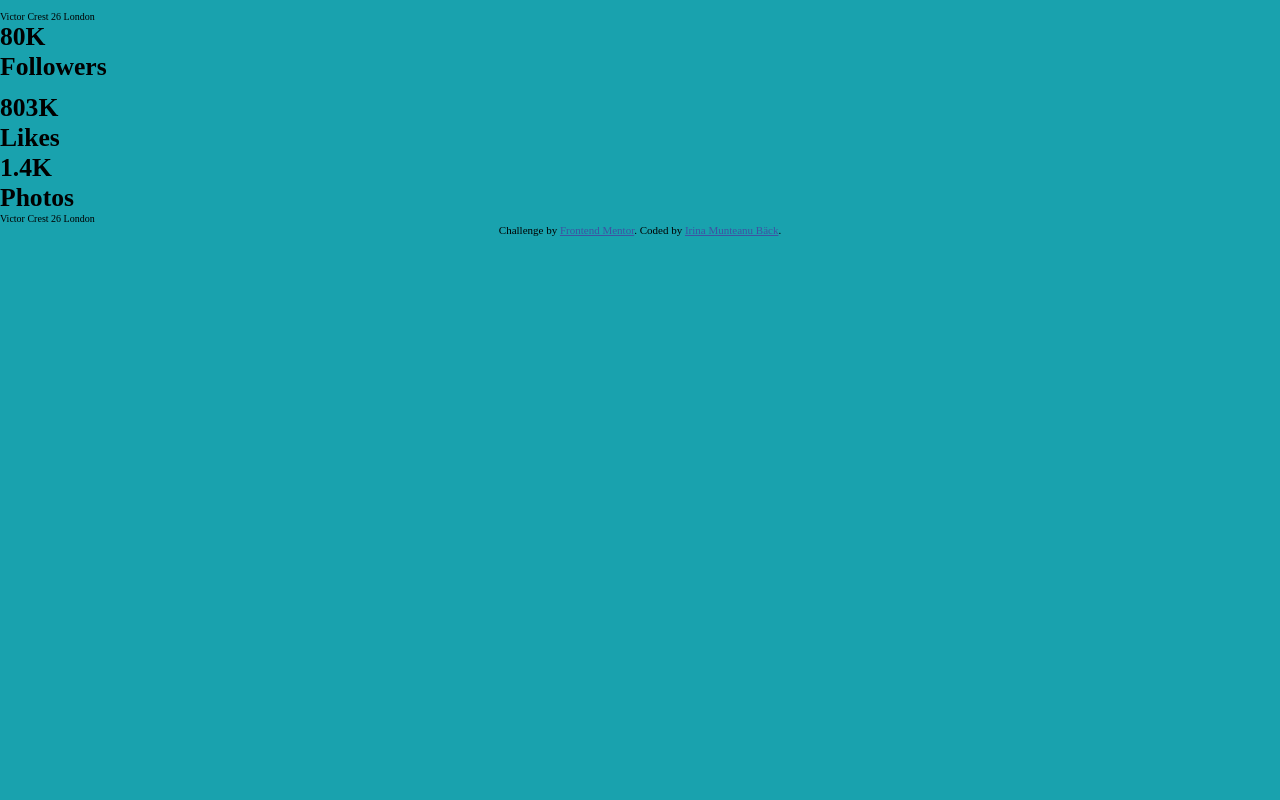
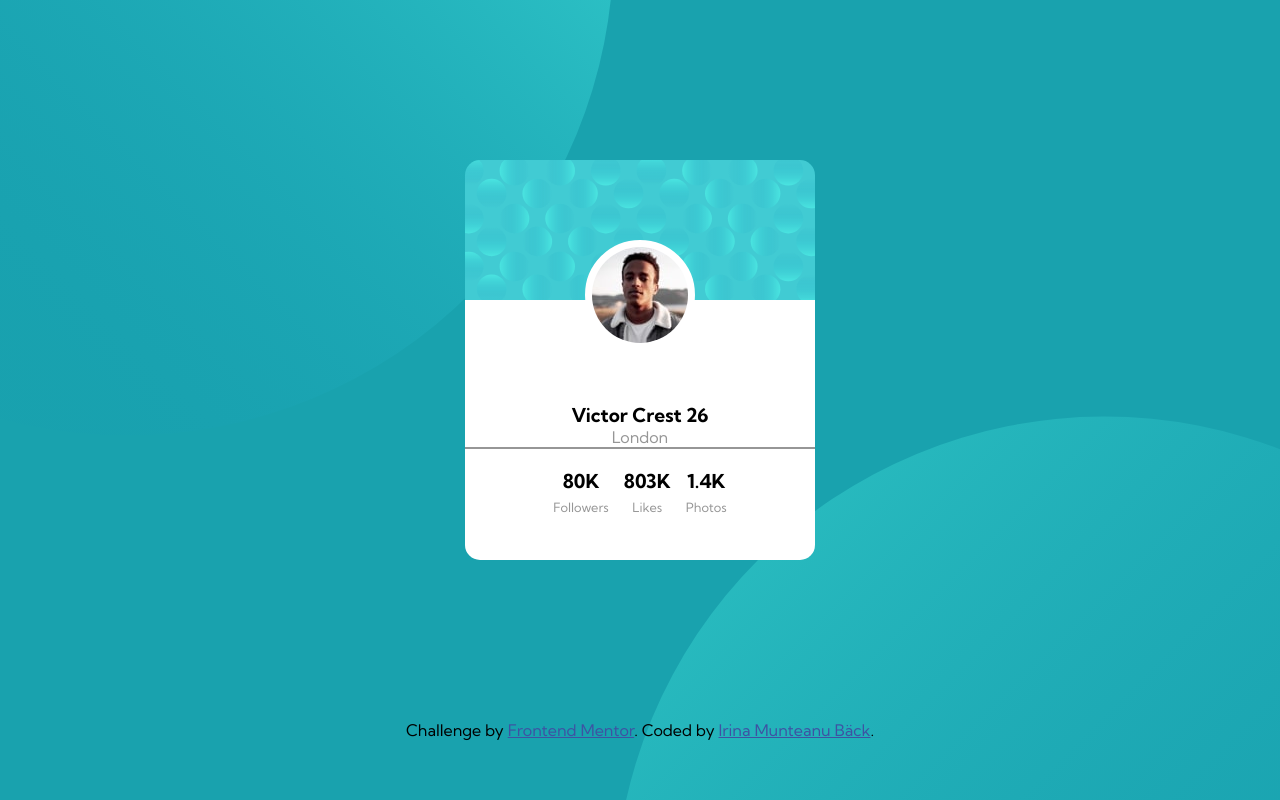
Before and after one commit to whatthefoobar/challenge3, a plain HTML site: page index.html in a window 1280 px wide. Drawn offline with Linux system fonts and the light colour scheme.

Commit message:
so far so not terrible

```diff
--- a/index.html
+++ b/index.html
@@ -14,30 +14,28 @@
 
   <!-- Feel free to remove these styles or customise in your own stylesheet 👍 -->
   <style>
-    .attribution { font-size: 11px; text-align: center; }
+    .attribution { font-size: 16px; text-align: center; }
     .attribution a { color: hsl(228, 45%, 44%); }
   </style>
 </head>
 <body>
   <div class="card-container">
     <div class="card">
-      <div class="first-half"></div>
       <div class="card__details">
-        <img src="" alt="">
+        <img src="images/image-victor.jpg" alt="picture of Victor Crest">
         <div class="card__user-detail">Victor Crest
-          26
-          London</div>
+          <span>26</span>
+         <p>London</p> </div>
       </div>
+      <span class="separator"></span>
       <div class="card__stats">
-        <h4>80K <br> Followers</h4> <br>
-        <h4>803K <br>Likes</h4>
-        <h4>1.4K <br> Photos</h4>
+        <h4>80K <br> <span>Followers</span></h4>
+        <h4>803K <br><span>Likes</span></h4>
+        <h4>1.4K <br> <span>Photos</span></h4>
       </div>
     </div>
   </div>
-  Victor Crest
-  26
-  London
+
 
   <div class="attribution">
     Challenge by <a href="https://www.frontendmentor.io?ref=challenge" target="_blank">Frontend Mentor</a>.
--- a/style.scss
+++ b/style.scss
@@ -34,7 +34,10 @@ large-desktop:1400px
 }
 body{
   font-size:62.5%;
+  font-family: $primary--font;
   background-color: $primary--dark--cyan;
+  background: url("../images/bg-pattern-top.svg") no-repeat, url("../images/bg-pattern-bottom.svg") no-repeat, linear-gradient($primary--dark--cyan, $primary--dark--cyan);
+  background-position: right 52vw bottom 38vh, left 48vw top 52vh;
 }
 
 h1{
@@ -44,11 +47,65 @@ h2{
   font-size: 2rem
 }
 h3{font-size: 1.8rem}
-h4{font-size: 1.6rem}
+h4{font-size: 1.2rem}
+
 p{
-  font-size: 1.4rem
+  font-size: 1rem;
+  font-weight: 200;
+  color: $neutral--grey;
 }
 
 .card-container{
+ max-width: 1200px;
+ width: 85%;
+ margin: 20vh auto;
+//  border: 2px solid red;
+}
+.card{
+  margin: 0 auto;
+  max-width:350px;
+  height: 400px;
+  padding: 5rem 0;
+  text-align: center;
+  border-radius: 15px;
+  background-image:
+    linear-gradient(to bottom, transparent 0 140px, white 0 100%),
+    url("../images/bg-pattern-card.svg");
+  background-position: top;
+
+  .card__details{
+    img{
+      border-radius: 50%;
+      // margin: 5px;
+      border: 7px solid white;
+      background-color: white;// fixes leftover green border
+      margin-bottom: 50px;
+    }
+    .card__user-detail{
+      font-size: 1.2rem;
+      font-weight: 700;
+    }
+  }
+
+  .separator{
+    height: 2px;
+    width: 100%;
+    background-color:$neutral--grey;
+    display: block;
+
+  }
+  .card__stats{
+    margin-top: 20px;
+    display: flex;
+    justify-content: center;
+    gap: 15px;
+
+
+    span{
+ font-size: 0.8rem;
+ color: $neutral--grey;
+ font-weight: 300;
+    }
+  }
 
 }
```
Also changed, not shown: css/style.css, 1 other file.
